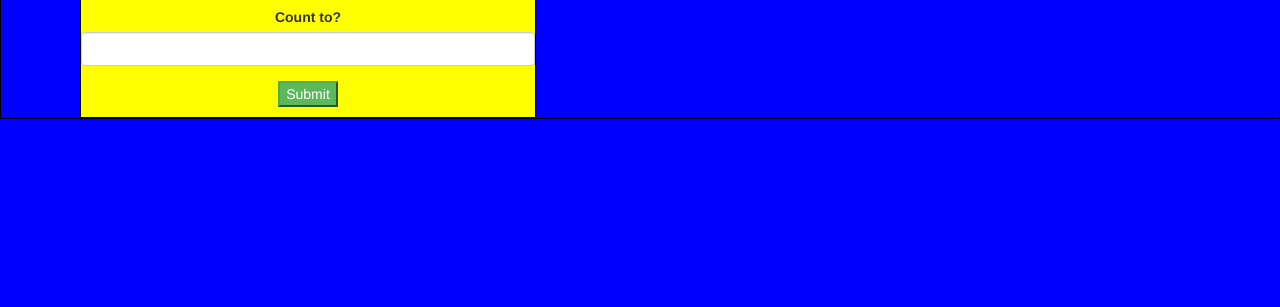
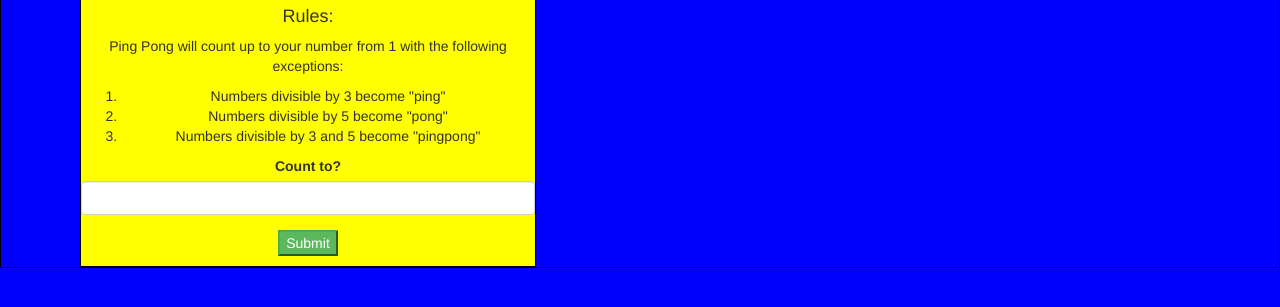
Before and after one commit to RxNunez/Ping-pong, a plain HTML site: page index.html in a window 1280 px wide. Shown: the part 221-528 px from the top of the page. Drawn offline with Linux system fonts and the light colour scheme.

Commit message:
Include rules on html

```diff
--- a/index.html
+++ b/index.html
@@ -14,7 +14,13 @@
         <h2>Multiplication Made Easy</h2>
       </div>
       <form id="pingpong">
-        <h1>Let the games begin!</h1>
+        <h1>Let the games begin!</h1><h4>Rules:</h4>
+            <p>Ping Pong will count up to your number from 1 with the following exceptions:</p>
+            <ol>
+              <li>Numbers divisible by 3 become "ping"</li>
+              <li>Numbers divisible by 5 become "pong"</li>
+              <li>Numbers divisible by 3 and 5 become "pingpong"</li>
+            </ol>
         <div class="form-group">
           <label for="number">Count to?</label>
           <input id="number" class="form-control" type="text">
```
